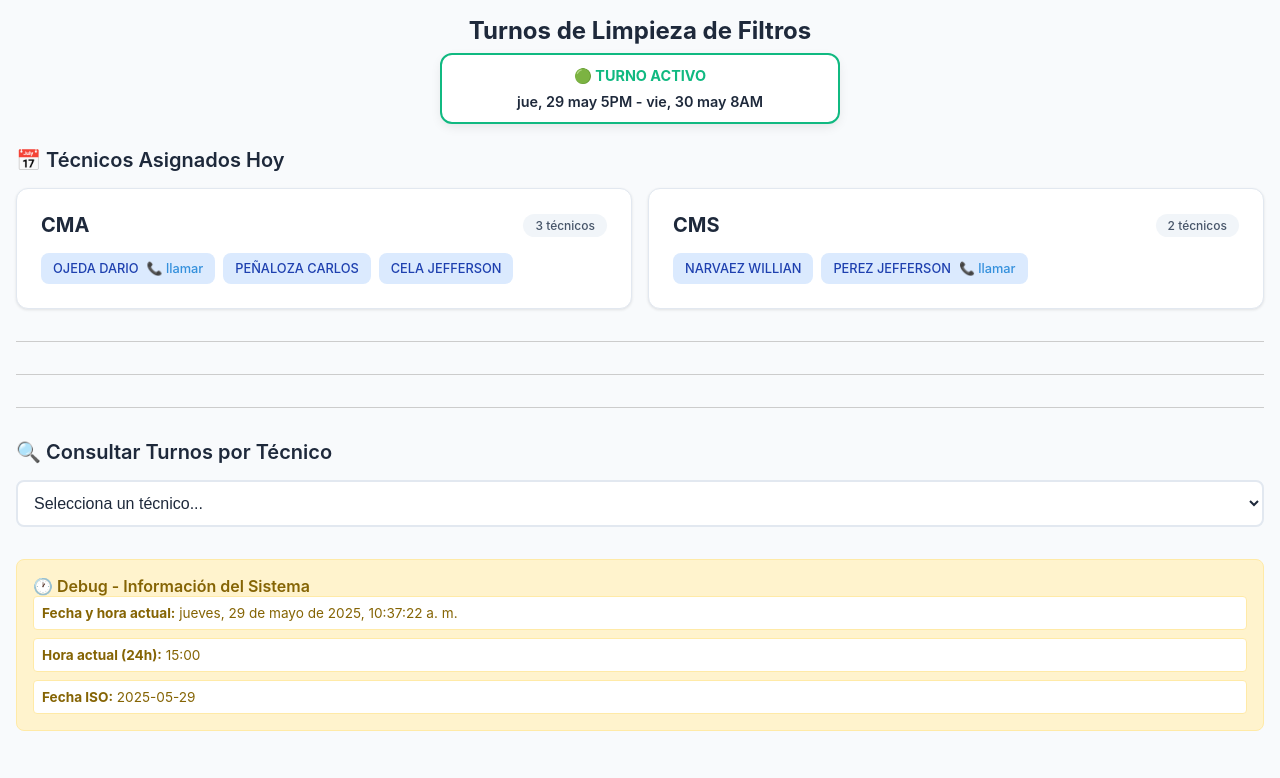
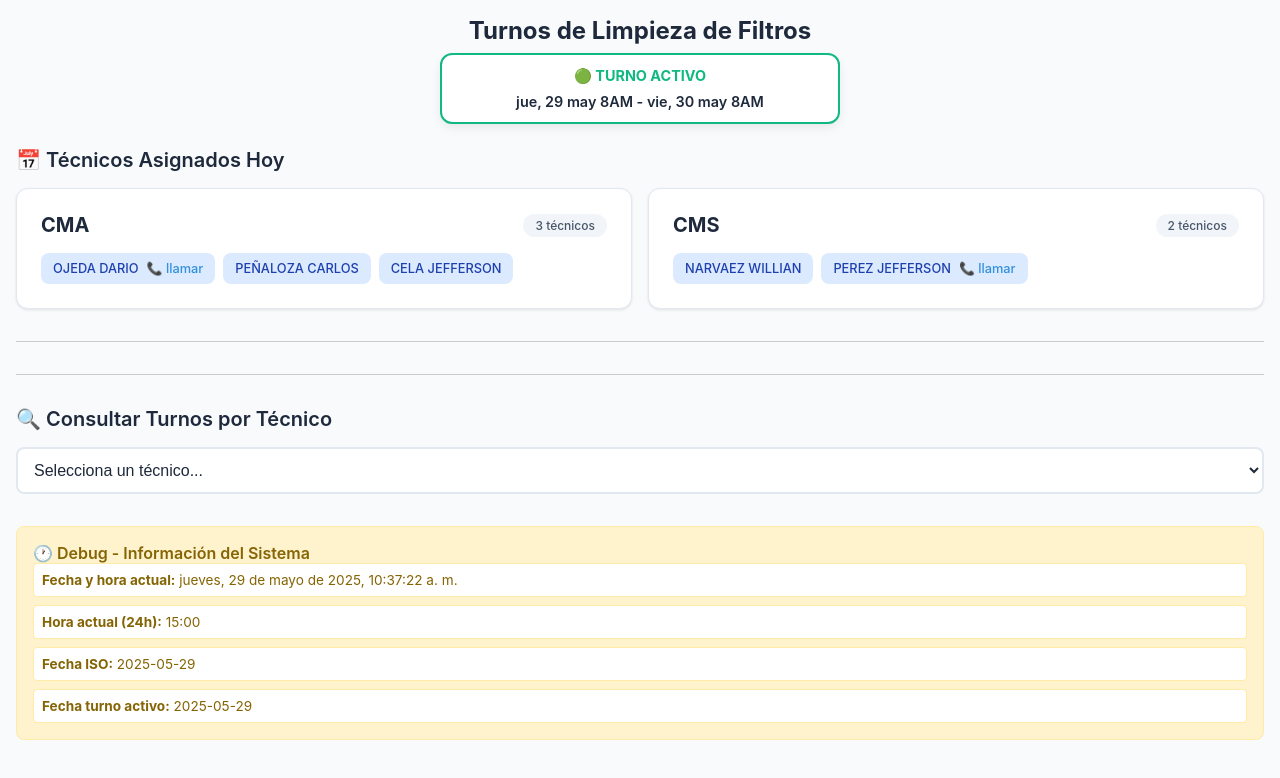
Before and after one commit to MarlonMoe23/turnos-app, a Next.js app: page / in a window 1280 px wide. Shown: the top 778 px of the page. Built offline with nearby package versions, Linux system fonts and the light colour scheme.

Commit message:
cambio en la logica de programacion

```diff
--- a/app/page.js
+++ b/app/page.js
@@ -26,20 +26,25 @@ export default function Home() {
       const res = await fetch("/data/turnos.json");
       const data = await res.json();
 
-      // Obtener fecha actual en Ecuador
+      // Obtener fecha y hora actual en Ecuador
       const ahora = new Date();
-      const horaActual = ahora.getHours();
 
-      // Si son menos de las 8am, mostrar turnos del día anterior
-      // porque el turno va de 5pm a 8am del día siguiente
+      // Convertir la fecha actual a formato ISO (YYYY-MM-DD)
+      const fechaActual = ahora.toISOString().split("T")[0];
+
+      // Crear fecha con hora 8am de hoy
+      const ochoAMHoy = new Date(fechaActual + "T08:00:00");
+
       let fechaTurno;
-      if (horaActual < 8) {
-        // Restar un día
+
+      // Si la hora actual es antes de las 8am, el turno activo comenzó ayer
+      if (ahora < ochoAMHoy) {
         const ayer = new Date(ahora);
         ayer.setDate(ayer.getDate() - 1);
         fechaTurno = ayer.toISOString().split("T")[0];
       } else {
-        fechaTurno = ahora.toISOString().split("T")[0];
+        // Si es después de las 8am, el turno activo comenzó hoy
+        fechaTurno = fechaActual;
       }
 
       const asignadosHoy = data.asignaciones.filter(t =>
@@ -129,22 +134,27 @@ export default function Home() {
   // Calcular fechas del turno activo
   function obtenerFechasTurnoActivo() {
     const ahora = new Date();
-    const horaActual = ahora.getHours();
+    const fechaActual = ahora.toISOString().split("T")[0];
+    const ochoAMHoy = new Date(fechaActual + "T08:00:00");
 
     let fechaInicio, fechaFin;
 
-    if (horaActual < 8) {
-      // Turno empezó ayer a las 5pm, termina hoy a las 8am
-      const ayer = new Date(ahora);
-      ayer.setDate(ayer.getDate() - 1);
-      fechaInicio = ayer;
-      fechaFin = new Date(ahora);
+    if (ahora < ochoAMHoy) {
+      // Si es antes de las 8am, el turno comenzó ayer a las 8am
+      fechaInicio = new Date(fechaActual);
+      fechaInicio.setDate(fechaInicio.getDate() - 1);
+      fechaInicio.setHours(8, 0, 0, 0);
+
+      // Y termina hoy a las 8am
+      fechaFin = new Date(ochoAMHoy);
     } else {
-      // Turno empieza hoy a las 5pm, termina mañana a las 8am
-      fechaInicio = new Date(ahora);
-      const manana = new Date(ahora);
-      manana.setDate(manana.getDate() + 1);
-      fechaFin = manana;
+      // Si es después de las 8am, el turno comenzó hoy a las 8am
+      fechaInicio = new Date(ochoAMHoy);
+
+      // Y termina mañana a las 8am
+      fechaFin = new Date(fechaActual);
+      fechaFin.setDate(fechaFin.getDate() + 1);
+      fechaFin.setHours(8, 0, 0, 0);
     }
 
     return { fechaInicio, fechaFin };
@@ -177,7 +187,7 @@ export default function Home() {
           </div>
           <div style={styles.fechasContainer}>
             <span style={styles.fechaTexto}>
-              {fechaInicioFormateada} 5PM - {fechaFinFormateada} 8AM
+              {fechaInicioFormateada} 8AM - {fechaFinFormateada} 8AM
             </span>
           </div>
         </div>
@@ -235,7 +245,6 @@ export default function Home() {
 
       <hr style={{ margin: '2rem 0', border: 'none', borderTop: '1px solid #ccc' }} />
       <hr style={{ margin: '2rem 0', border: 'none', borderTop: '1px solid #ccc' }} />
-      <hr style={{ margin: '2rem 0', border: 'none', borderTop: '1px solid #ccc' }} />
 
       {/* Consulta por técnico */}
       <div style={styles.section}>
@@ -287,6 +296,9 @@ export default function Home() {
           </div>
           <div style={styles.debugItem}>
             <strong>Fecha ISO:</strong> {new Date().toISOString().split("T")[0]}
+          </div>
+          <div style={styles.debugItem}>
+            <strong>Fecha turno activo:</strong> {fechaInicio.toISOString().split("T")[0]}
           </div>
         </div>
       </div>
```
Also changed, not shown: app/page - copia.js (+58 -6 lines).
